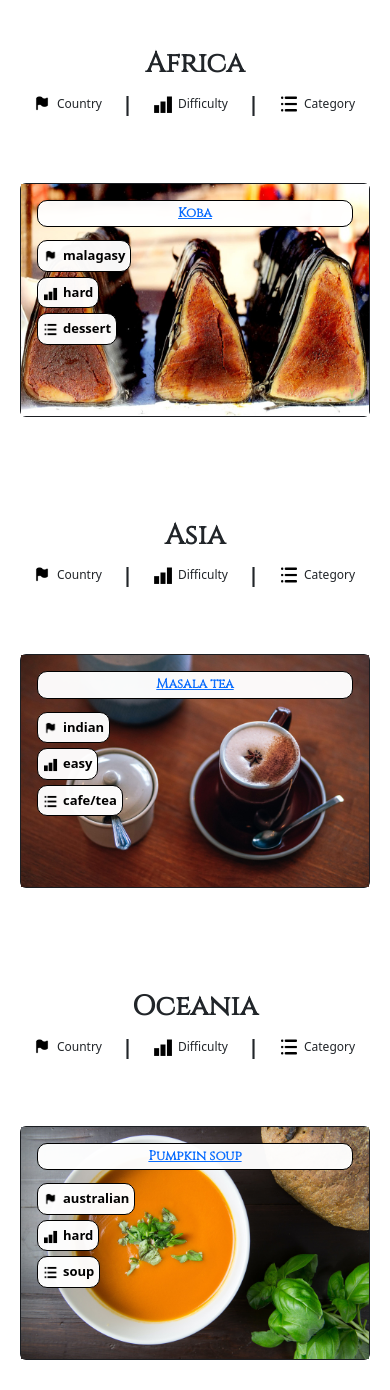
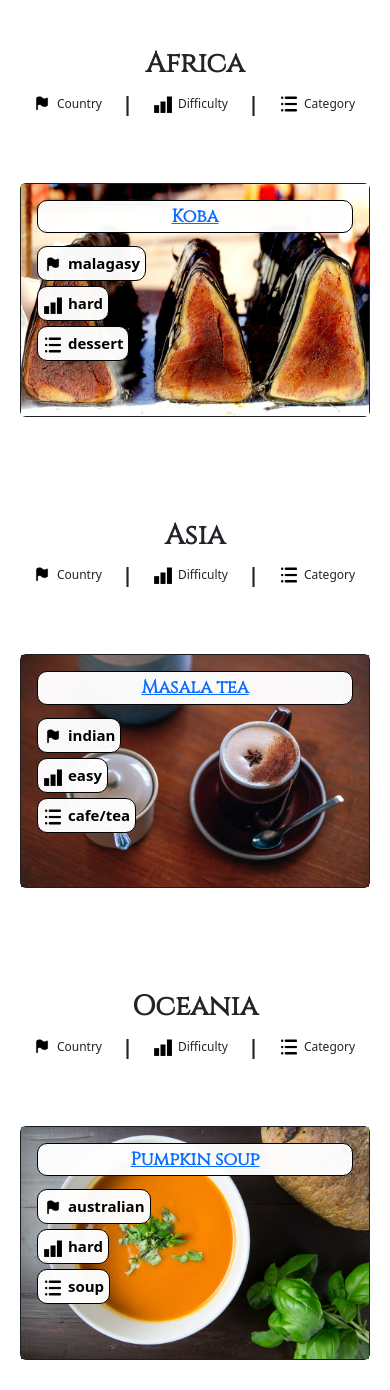
Before and after one commit to AlexaCai/recipe-app-django, a Django app: page /recipes-list-unsigned-users/ in a window 390 px wide. Shown: the part 3901-5291 px from the top of the page. Run offline with Django 4.2, Linux system fonts and the light colour scheme; data comes from the database, SQL or seed files in the repository.

Commit message:
Responsiveness adjustment

```diff
--- a/Django-project/A2_Recipe_App/src/recipes/static/recipes/css/style.css
+++ b/Django-project/A2_Recipe_App/src/recipes/static/recipes/css/style.css
@@ -347,14 +347,14 @@
 
 @media (max-width: 450px) {
     .card-title {
-        font-size: 13px;
+        font-size: 18px;
         padding: 5px;
     }
 }
 
 @media (max-width: 280px) {
     .card-title {
-        font-size: 10px;
+        font-size: 12px;
         padding: 4px;
     }
 }
@@ -393,15 +400,22 @@
 
 @media (max-width: 450px) {
     .card-icons {
-        width: 15px;
-        height: 15px;
+        width: 20px;
+        height: 20px;
     }
 }
 
 @media (max-width: 350px) {
     .card-icons {
-        width: 10px;
-        height: 10px;
+        width: 17px;
+        height: 17px;
+    }
+}
+
+@media (max-width: 300px) {
+    .card-icons {
+        width: 14px;
+        height: 12px;
     }
 }
 
--- a/Django-project/A2_Recipe_App/src/recipes/templates/recipes/unsigned_users_recipes.html
+++ b/Django-project/A2_Recipe_App/src/recipes/templates/recipes/unsigned_users_recipes.html
@@ -187,7 +187,7 @@
                                     </div>
                                     <br>
                                     <div class="line-background">
-                                    <img src="../../../media/difficulty-icon.png" class="card-icons" alt="difficulty-icon" ><span>{{ object.difficulty }}</span>
+                                    <img src="../../../media/difficulty-icon.png" class="card-icons" alt="difficulty-icon"><span>{{ object.difficulty }}</span>
                                     </div>
                                     <br>
                                     <div class="line-background">
@@ -228,15 +228,15 @@
                                 <div class="card-text">
                                     <a href ="{{object.get_absolute_url}}"><h5 class="card-title">{{ object.recipe_name }}</h5></a>
                                     <div class="line-background">
-                                    <img src="../../../media/flag-icon.png" alt="flag-icon" style="width: 20px; height: 20px; margin-right: 5px;"><span>{{ object.origin_country }}</span>
+                                    <img src="../../../media/flag-icon.png" class="card-icons" alt="flag-icon"><span>{{ object.origin_country }}</span>
                                     </div>
                                     <br>
                                     <div class="line-background">
-                                    <img src="../../../media/difficulty-icon.png" alt="flag-icon" style="width: 20px; height: 20px; margin-right: 5px;"><span>{{ object.difficulty }}</span>
+                                    <img src="../../../media/difficulty-icon.png" class="card-icons" alt="difficulty-icon" ><span>{{ object.difficulty }}</span>
                                     </div>
                                     <br>
                                     <div class="line-background">
-                                    <img src="../../../media/category-icon.png" alt="flag-icon" style="width: 20px; height: 20px; margin-right: 5px;"><span>{{ object.recipe_category }}</span>
+                                    <img src="../../../media/category-icon.png" class="card-icons" alt="category-icon"><span>{{ object.recipe_category }}</span>
                                     </div>
                                 </div>
                             </div>
@@ -273,15 +273,15 @@
                                 <div class="card-text">
                                     <a href ="{{object.get_absolute_url}}"><h5 class="card-title">{{ object.recipe_name }}</h5></a>
                                     <div class="line-background">
-                                    <img src="../../../media/flag-icon.png" alt="flag-icon" style="width: 20px; height: 20px; margin-right: 5px;"><span>{{ object.origin_country }}</span>
+                                    <img src="../../../media/flag-icon.png" class="card-icons" alt="flag-icon"><span>{{ object.origin_country }}</span>
                                     </div>
                                     <br>
                                     <div class="line-background">
-                                    <img src="../../../media/difficulty-icon.png" alt="flag-icon" style="width: 20px; height: 20px; margin-right: 5px;"><span>{{ object.difficulty }}</span>
+                                    <img src="../../../media/difficulty-icon.png" class="card-icons" alt="difficulty-icon" ><span>{{ object.difficulty }}</span>
                                     </div>
                                     <br>
                                     <div class="line-background">
-                                    <img src="../../../media/category-icon.png" alt="flag-icon" style="width: 20px; height: 20px; margin-right: 5px;"><span>{{ object.recipe_category }}</span>
+                                    <img src="../../../media/category-icon.png" class="card-icons" alt="category-icon"><span>{{ object.recipe_category }}</span>
                                     </div>
                                 </div>
                             </div>
@@ -322,11 +322,11 @@
                                     </div>
                                     <br>
                                     <div class="line-background">
-                                    <img src="../../../media/difficulty-icon.png" class="card-icons" alt="flag-icon" ><span>{{ object.difficulty }}</span>
+                                    <img src="../../../media/difficulty-icon.png" class="card-icons" alt="difficulty-icon" ><span>{{ object.difficulty }}</span>
                                     </div>
                                     <br>
                                     <div class="line-background">
-                                    <img src="../../../media/category-icon.png" class="card-icons" alt="flag-icon"><span>{{ object.recipe_category }}</span>
+                                    <img src="../../../media/category-icon.png" class="card-icons" alt="category-icon"><span>{{ object.recipe_category }}</span>
                                     </div>
                                 </div>
                             </div>
@@ -414,11 +414,11 @@
                                     </div>
                                     <br>
                                     <div class="line-background">
-                                    <img src="../../../media/difficulty-icon.png" class="card-icons" alt="flag-icon" ><span>{{ object.difficulty }}</span>
+                                    <img src="../../../media/difficulty-icon.png" class="card-icons" alt="difficulty-icon" ><span>{{ object.difficulty }}</span>
                                     </div>
                                     <br>
                                     <div class="line-background">
-                                    <img src="../../../media/category-icon.png" class="card-icons" alt="flag-icon"><span>{{ object.recipe_category }}</span>
+                                    <img src="../../../media/category-icon.png" class="card-icons" alt="category-icon"><span>{{ object.recipe_category }}</span>
                                     </div>
                                 </div>
                             </div>
@@ -459,11 +459,11 @@
                                     </div>
                                     <br>
                                     <div class="line-background">
-                                    <img src="../../../media/difficulty-icon.png" class="card-icons" alt="flag-icon" ><span>{{ object.difficulty }}</span>
+                                    <img src="../../../media/difficulty-icon.png" class="card-icons" alt="difficulty-icon" ><span>{{ object.difficulty }}</span>
                                     </div>
                                     <br>
                                     <div class="line-background">
-                                    <img src="../../../media/category-icon.png" class="card-icons" alt="flag-icon"><span>{{ object.recipe_category }}</span>
+                                    <img src="../../../media/category-icon.png" class="card-icons" alt="category-icon"><span>{{ object.recipe_category }}</span>
                                     </div>
                                 </div>
                             </div>
```
Also changed, not shown: other parts of Django-project/A2_Recipe_App/src/recipes/static/recipes/css/style.css (+46 -10 lines), Django-project/A2_Recipe_App/src/recipes/templates/recipes/unsigned_users_recipes_details.html (+9 -11 lines).
